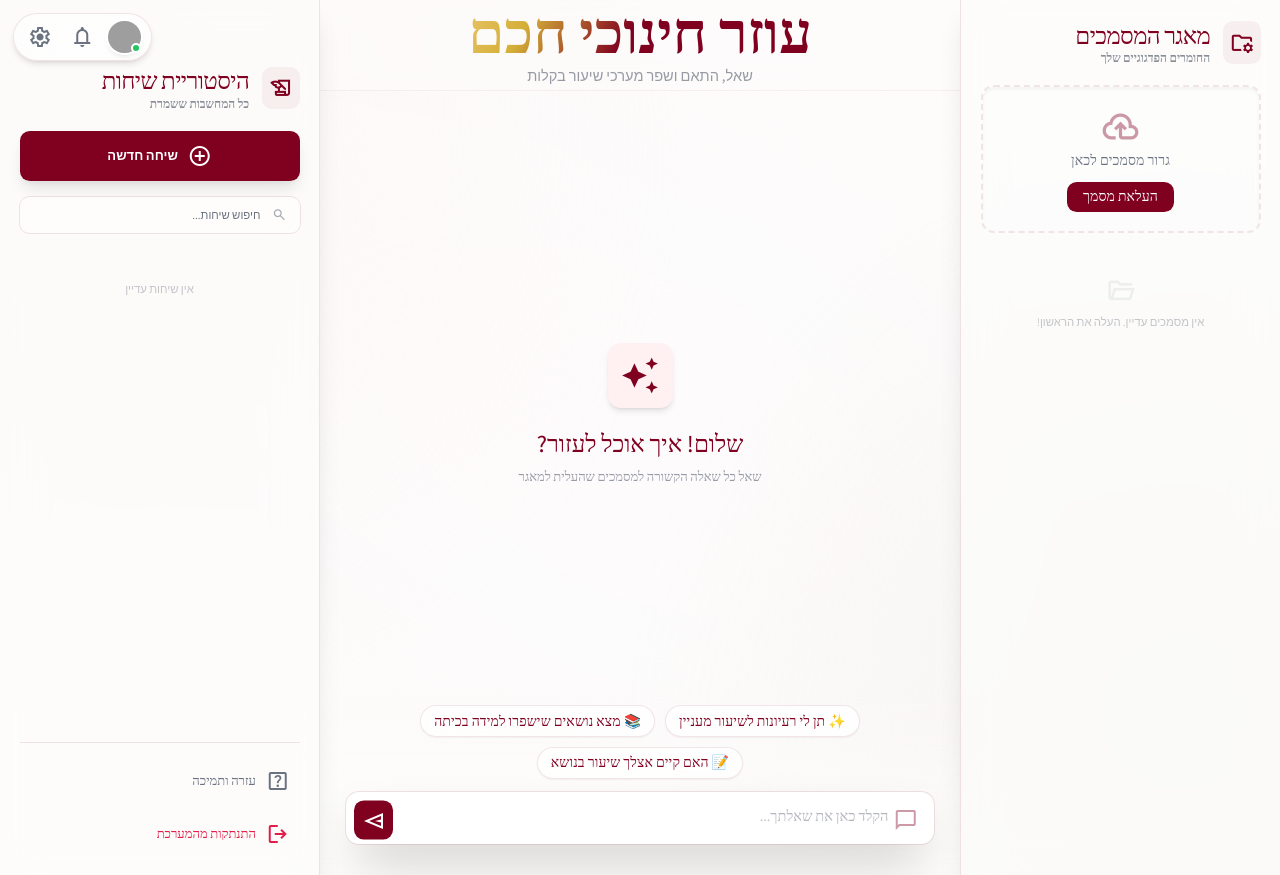
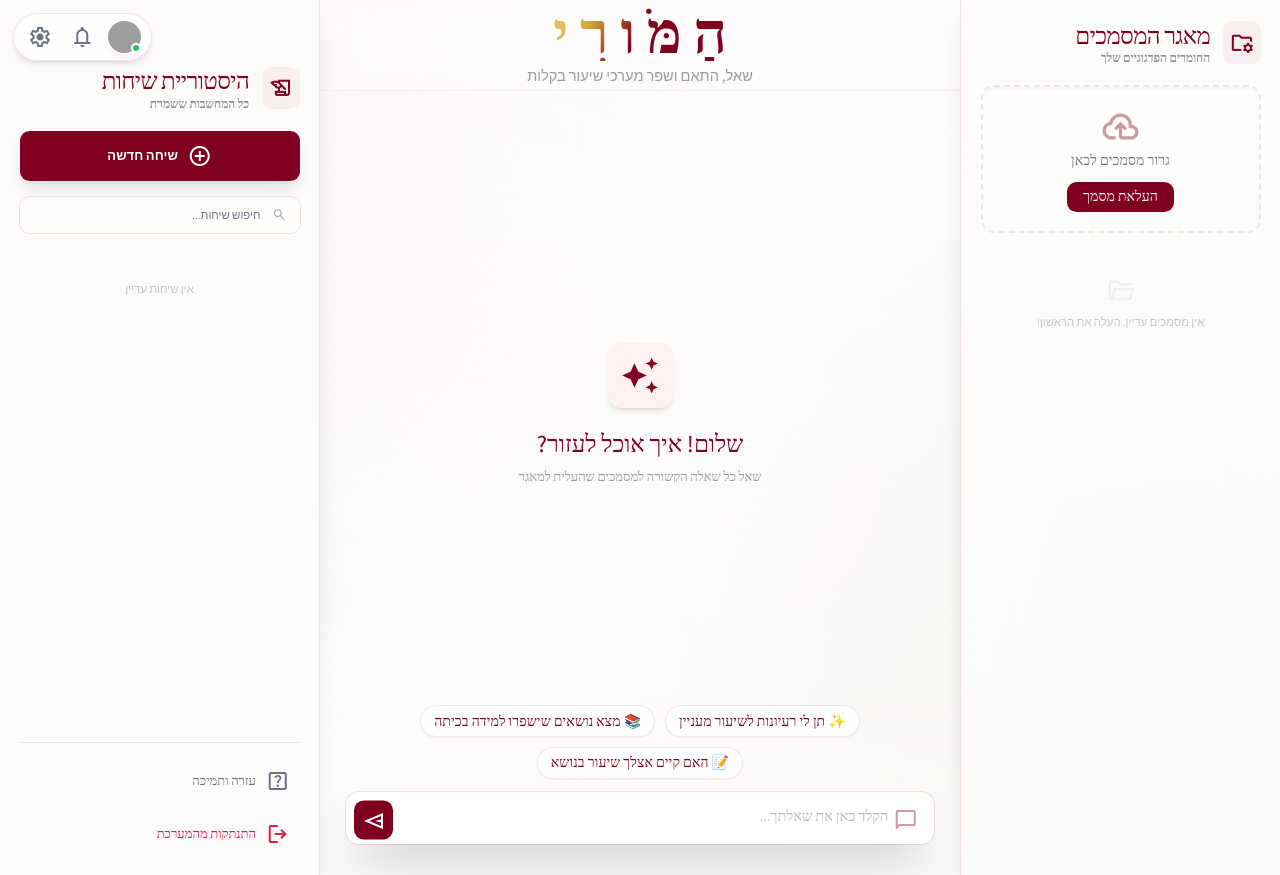
Before and after one commit to AviadTu/Bedrock-RAG-app, a Flask app: page / in a window 1280 px wide. Run offline with Flask 3, Linux system fonts and the light colour scheme; data that the repository does not hold is empty; parts of the project's set-up code (start-up, migrations or seed data) failed here and were passed over; some libraries are stand-ins or nearby versions; grey boxes are pictures that could not be loaded.

```diff
--- a/templates/index.html
+++ b/templates/index.html
@@ -3,7 +3,7 @@
 <head>
 <meta charset="utf-8"/>
 <meta content="width=device-width, initial-scale=1.0" name="viewport"/>
-<title>עוזר חינוכי חכם</title>
+<title>הַמֹּ֫ורִי</title>
 <script src="https://cdn.tailwindcss.com?plugins=forms,container-queries"></script>
 <!-- Markdown parser (marked v9) + HTML sanitizer (DOMPurify v3) -->
 <script src="https://cdn.jsdelivr.net/npm/marked@9/marked.min.js"></script>
@@ -326,7 +326,7 @@
     <!-- Title (icons now live at the top-left corner of the page,
          see <div id="top-left-actions"> below the closing main). -->
     <div class="flex flex-col items-center justify-center text-center">
-      <h1 class="font-headline-xl text-5xl md:text-6xl xl:text-7xl font-extrabold shimmer-text leading-tight text-center whitespace-nowrap">עוזר חינוכי חכם</h1>
+      <h1 class="font-headline-xl text-5xl md:text-6xl xl:text-7xl font-extrabold shimmer-text leading-tight text-center whitespace-nowrap">הַ מֹּ ו רִ י</h1>
       <p class="text-base md:text-lg text-on-surface-variant/70 mt-1 font-medium">שאל, התאם ושפר מערכי שיעור בקלות</p>
     </div>
   </header>
```
